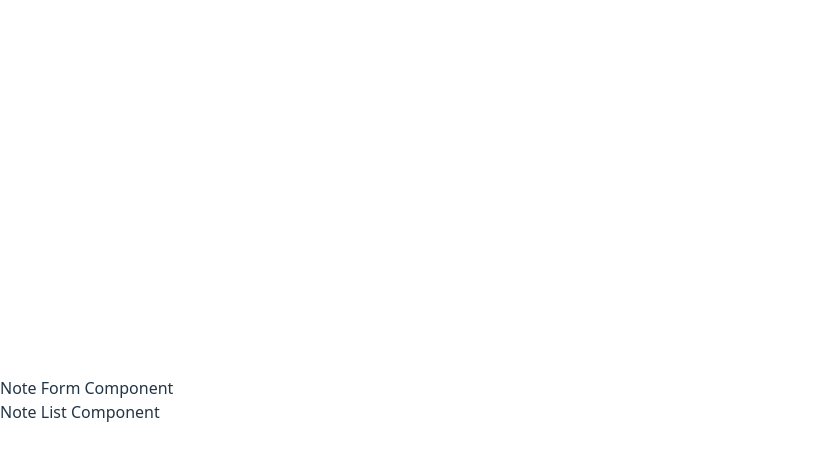
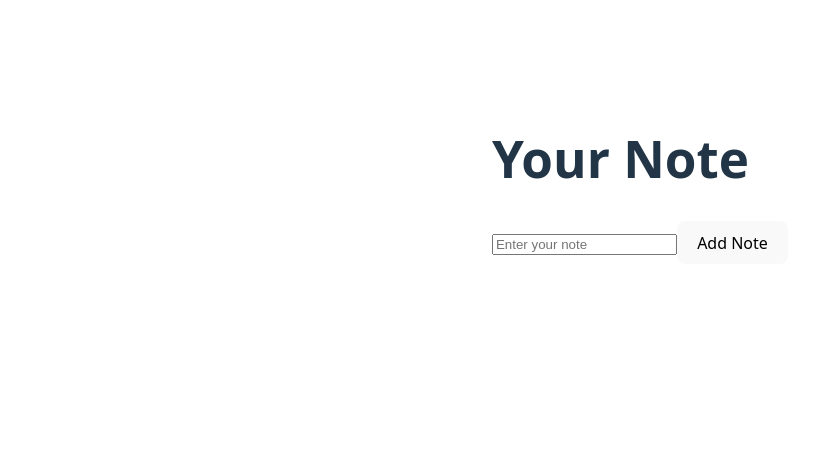
Before and after one commit to psu6810110202/react_activity, a React (Vite) app: page / in a window 1280 px wide. Shown: the top 460 px of the page, without its empty margins (0-829 px from the left). Built offline with nearby package versions, Linux system fonts and the light colour scheme.

Commit message:
Enter your note

```diff
--- a/src/App.css
+++ b/src/App.css
@@ -0,0 +1,10 @@
+body,
+html ,
+#root {
+    max-width: 1280px;
+    margin: 0 auto;
+    padding: 2rem;
+    display: flex;
+    flex-direction: column;
+    align-items: center;
+}
--- a/src/App.tsx
+++ b/src/App.tsx
@@ -1,13 +1,25 @@
 import NoteForm from "./components/NoteForm";
 import NoteList from "./components/NoteList";
+import "./App.css";
+import type { Note } from "./types";
+import React, { useState } from "react";
 
 function App() {
-  return (
-    <div className="App">
-        <NoteForm />
-        <NoteList />
-    </div>
-  );
+    const [notes, setNotes] = useState<Note[]>([]);
+    const addNote = (text: string) => {
+        const newNote: Note = {
+            id: notes.length + 1,
+            text,
+        };
+        setNotes([...notes, newNote]);
+    };
+
+    return (
+        <div className="App">
+            <NoteForm addNote={addNote} />
+            <NoteList notes={notes} />
+        </div>
+    );
 }
 
 export default App;
--- a/src/components/NoteForm.tsx
+++ b/src/components/NoteForm.tsx
@@ -1,6 +1,40 @@
 import React from "react";
+import "../App.css";
+import { useState } from "react";
 
-const NoteForm: React.FC = () => {
-    return <div>Note Form Component</div>;
+interface NoteFormProps {
+    addNote: (text: string) => void;
+}
+
+function NoteForm({ addNote }: NoteFormProps) {
+    const [text, setText] = useState("");
+
+    const handleSubmit = (e: React.FormEvent) => {
+        e.preventDefault();
+        if (text.trim()) {
+            addNote(text);
+            setText("");
+        }
+    };
+
+    return (
+        <>
+            <div>
+                <h1>
+                    Your Note
+                </h1>
+            </div>
+            <form onSubmit={handleSubmit}>
+                <input
+                    type="text"
+                    value={text}
+                    onChange={(e) => setText(e.target.value)}
+                    placeholder="Enter your note"
+                />
+                <button type="submit">Add Note</button>
+            </form>
+        </>
+    );
 };
+
 export default NoteForm;
--- a/src/components/NoteList.tsx
+++ b/src/components/NoteList.tsx
@@ -1,7 +1,18 @@
 import React from "react";
+import type { Note } from "../types";
 
-const NoteList: React.FC = () => {
-    return <div>Note List Component</div>;
+interface NoteListProps {
+    notes: Note[];
+}
+
+const NoteList: React.FC<NoteListProps> = ({ notes }) => {
+    return (
+        <div>
+            {notes.map((note) => (
+                <div key={note.id}>{note.text}</div>
+            ))}
+        </div>
+    );
 };
 
 export default NoteList;
```
